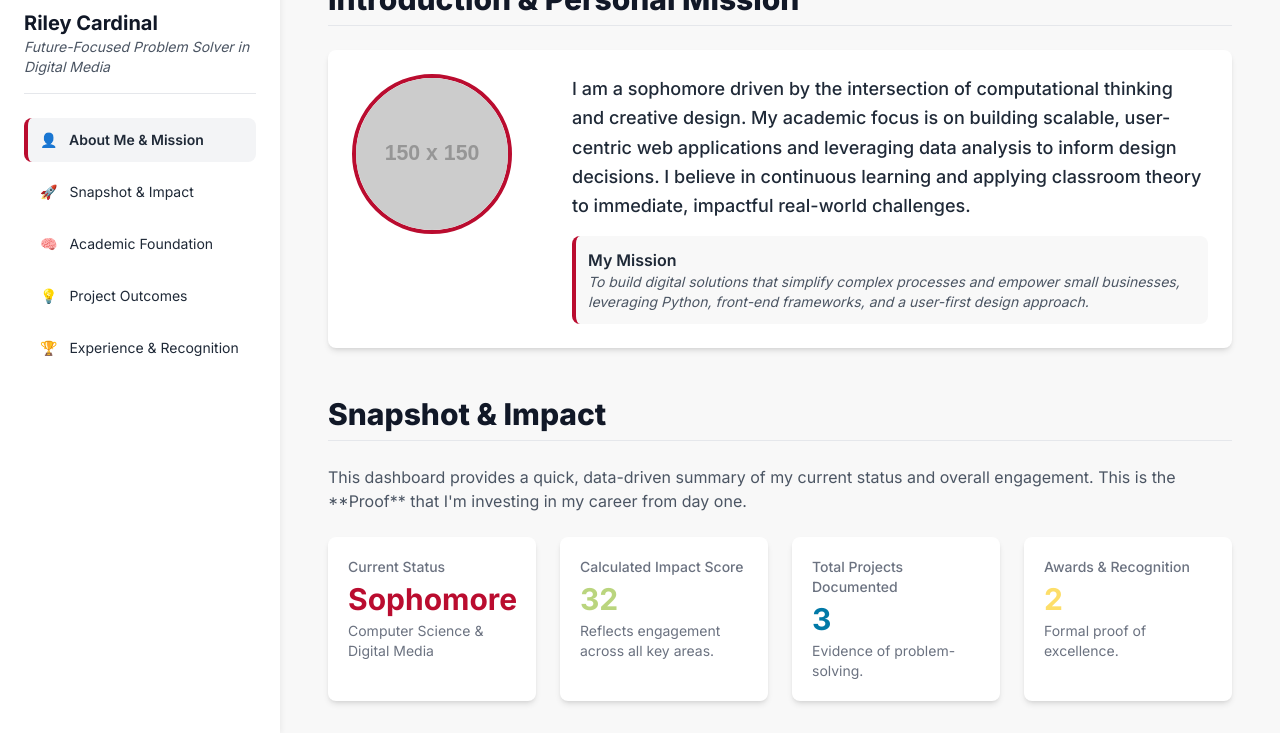
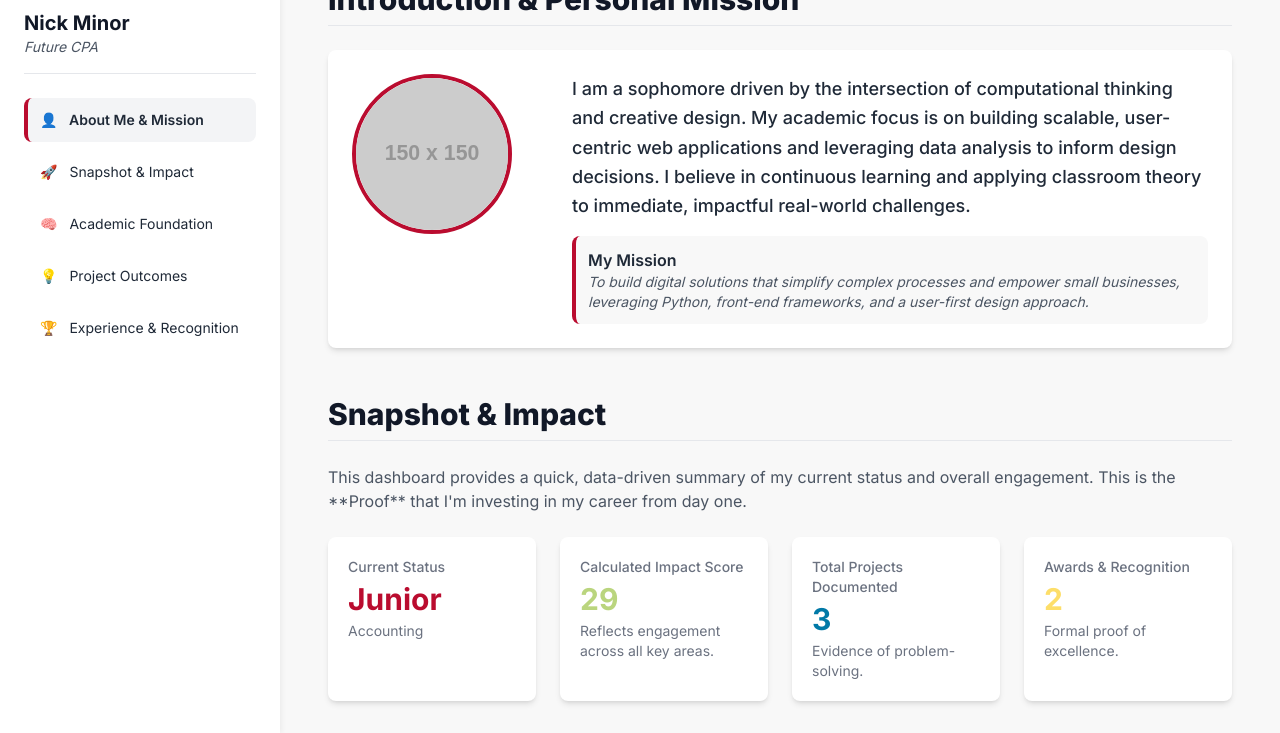
Before and after one commit to nickdminorbsu/personal-portfolio-isom210, a plain HTML site: page index.html in a window 1280 px wide. Shown: the part 67-800 px from the top of the page. Drawn offline with nearby package versions, Linux system fonts and the light colour scheme; placeholder pictures from the web are drawn by us.

Commit message:
Update and rename student_portfolio_template (1).html to index.html

```diff
--- a/student_portfolio_template (1).html
+++ b/index.html
@@ -255,11 +255,11 @@ CONFIRMATION: NO SVG graphics used. NO Mermaid JS used. -->
 
         // 1.1 PROFILE & BRANDING VARIABLES (REQUIRED)
         const profileData = {
-            studentName: "Riley Cardinal",
-            tagline: "Future-Focused Problem Solver in Digital Media",
-            currentYear: "Sophomore", // Freshman, Sophomore, Junior, Senior
-            major: "Computer Science & Digital Media",
-            gpa: 3.85,
+            studentName: "Nick Minor",
+            tagline: "Future CPA",
+            currentYear: "Junior", // Freshman, Sophomore, Junior, Senior
+            major: "Accounting",
+            gpa: 3.2,
             impactScoreMultiplier: 10, // Adjusts how much projects/awards count towards total impact
 
             // --- INTRODUCTION & BRANDING FIELDS ---
```
